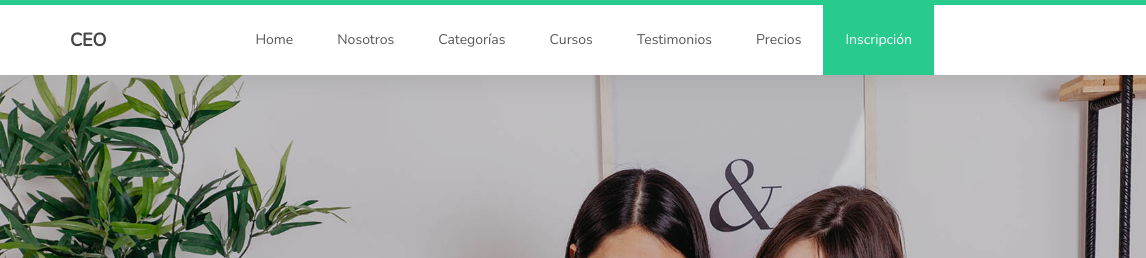
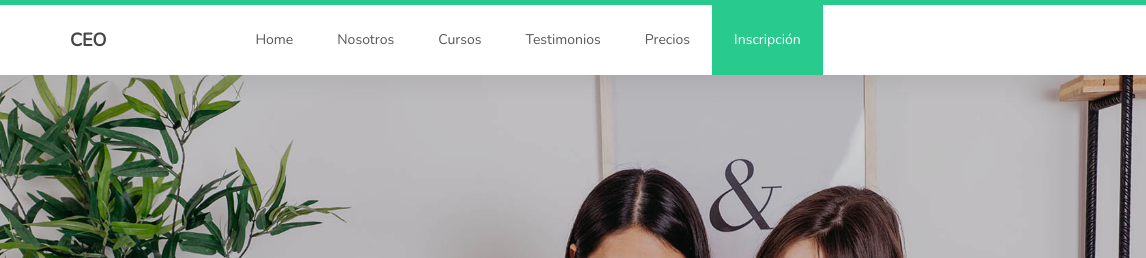
Before and after one commit to fernando414141/aline, a plain HTML site: page index.html in a window 1280 px wide. Shown: the top 258 px of the page, 0-1146 px from the left. Drawn offline with nearby package versions, Linux system fonts and the light colour scheme; a web font is replaced by a local one.

Commit message:
Update index.html

```diff
--- a/index.html
+++ b/index.html
@@ -60,7 +60,6 @@ https://templatemo.com/tm-516-known
                     <ul class="nav navbar-nav navbar-nav-first">
                          <li><a href="#top" class="smoothScroll">Home</a></li>
                          <li><a href="#about" class="smoothScroll">Nosotros</a></li>
-                         <li><a href="#team" class="smoothScroll">Categorías</a></li>
                          <li><a href="#courses" class="smoothScroll">Cursos</a></li>
                          <li><a href="#testimonial" class="smoothScroll">Testimonios</a></li>
                          <li><a href="#testimonial" class="smoothScroll">Precios</a></li>
```
